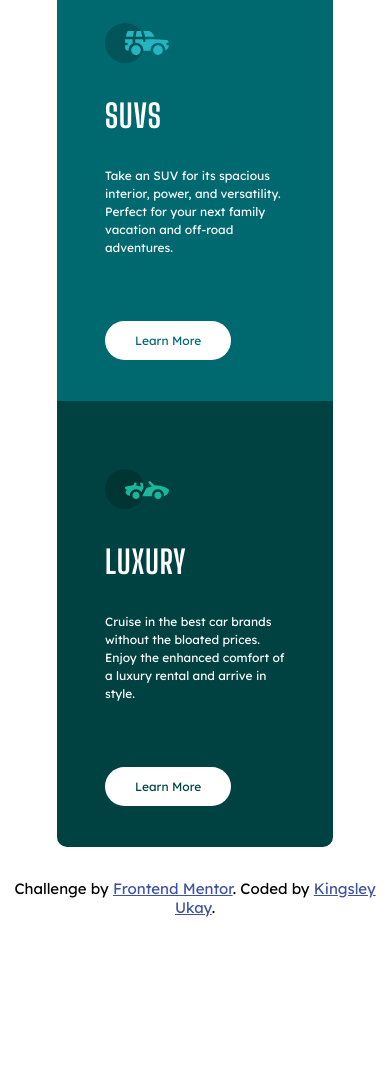
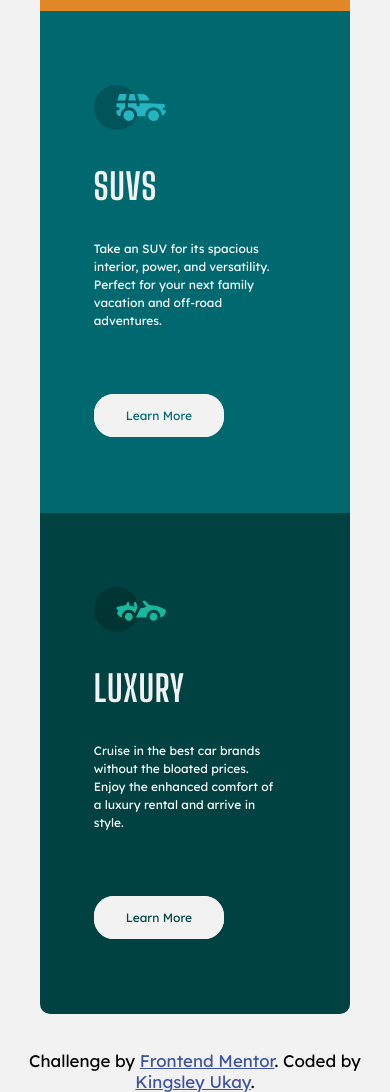
Before and after one commit to DevUKay/3-Column-Card, a plain HTML site: page index.html in a window 390 px wide. Shown: the part 491-1583 px from the top of the page. Before the commit the page ends 1408 px from the top, so only its background shows below. Drawn offline with Linux system fonts and the light colour scheme.

Commit message:
Final FXX

```diff
--- a/css/style.css
+++ b/css/style.css
@@ -5,18 +5,22 @@
     font-family: 'Lexend Deca', sans-serif;
 
 }
+html{
+    font-size: 18px;
+}
+
 body{
-    background: hsla(0, 0%, 100%, 0.75);
+    background: hsl(0, 0%, 95%);
     /* width: 100%; */
     /* box-sizing: border-box; */
 }
 
-.container {
+header {
     display: flex;
     justify-content: center;
     align-items: center;
-    height: 50rem;
-    /* width: 100%; */
+    height: 80vh;
+    width: 100vw;
 
 }
 
@@ -27,32 +31,32 @@ body{
 
 img{
     height: 40px;
-    padding: 20px 0 10px 0;
+    padding: 1.25rem 0 0.625rem 0;
 }
 
 .box-1 {
     background-color: hsl(31, 77%, 52%);
-    height: 400px;
-    width: 200px;
+    height: 25rem;
+    width: 12.5rem;
     border-radius: 10px 0 0 10px;
 }
 
 .box-2 {
     background-color: hsl(184, 100%, 22%);
-    height: 400px;
-    width: 200px;
+    height: 25rem;
+    width: 12.5rem;
 }
 .box-3 {
     background-color: hsl(179, 100%, 13%);
-    height: 400px;
-    width: 200px;
+    height: 25rem;
+    width: 12.5rem;
     border-radius: 0 10px 10px 0;
 
 }
 h1 {
     font-family:  'Big Shoulders Display', cursive;
     text-transform: uppercase;
-    color: white;
+    color: hsl(0, 0%, 95%);
     font-size: 2.2em;
     padding: 10px 0 20px 0;
     letter-spacing: 1px;
@@ -61,7 +65,7 @@ p {
     font-family: 'Lexend Deca', sans-serif;
     font-size: 15px;
     line-height: 1.5em;
-    color: white;
+    color: hsl(0, 0%, 95%);
     font-weight: light;
     padding: 10px 0 80px 0;
 }
@@ -82,26 +86,27 @@ p {
     border-radius: 20px;
     font-size: 15px;
     text-decoration: none;
-
+    border: 2px solid hsl(0, 0%, 95%);
 }
 
 .btn2 {
-    background-color: white;
+    background-color: hsl(0, 0%, 95%);
     color:hsl(184, 100%, 22%);
     padding: 12px 30px;
     border-radius: 20px;
     font-size: 15px;
     text-decoration: none;
-
+    border: 2px solid hsl(0, 0%, 95%);
 
 }
 .btn3 {
-    background-color: white;
+    background-color: hsl(0, 0%, 95%);
     color:hsl(179, 100%, 13%);
     padding: 12px 30px;
     border-radius: 20px;
     font-size: 15px;
     text-decoration: none;
+    border: 2px solid hsl(0, 0%, 95%);
 
 }
 .btn1:hover{
@@ -131,7 +136,7 @@ p {
         /* box-sizing: border-box; */
 
     }
-    .container {
+    header {
         /* background-color: aqua; */
         display: flex;
         justify-content: center;
@@ -146,29 +151,29 @@ p {
     }
     .box-1 {
         background-color: hsl(31, 77%, 52%);
-        height: 350px;
-        width: 180px;
+        height: 21.875rem;
+        width: 11.25rem;
         border-radius: 10px 10px 0 0;
         /* margin-top: 10em; */
     }
     .box-2 {
         background-color: hsl(184, 100%, 22%);
-        height: 350px;
-        width: 180px;
+        height: 21.875rem;
+        width: 11.25rem;
 
     }
 
     .box-3 {
         background-color: hsl(179, 100%, 13%);
-        height: 350px;
-        width: 180px;
+        height: 21.875rem;
+        width: 11.25rem;
         border-radius: 0 0 10px 10px;
         /* margin-bottom: 40rem; */
     }
     h1 {
         font-family:  'Big Shoulders Display', cursive;
         text-transform: uppercase;
-        color: white;
+        color: hsl(0, 0%, 95%);
         font-size: 2em;
         padding: 20px 0 20px 0;
         letter-spacing: 1px;
@@ -192,7 +197,7 @@ p {
     }
 
     .btn1 {
-        background-color: white;
+        background-color: hsl(0, 0%, 95%);
         color:hsl(31, 77%, 52%);
         padding: 12px 30px;
         border-radius: 20px;
@@ -202,7 +207,7 @@ p {
     }
 
     .btn2 {
-        background-color: white;
+        background-color: hsl(0, 0%, 95%);
         color:hsl(184, 100%, 22%);
         padding: 12px 30px;
         border-radius: 20px;
@@ -212,7 +217,7 @@ p {
 
     }
     .btn3 {
-        background-color: white;
+        background-color: hsl(0, 0%, 95%);
         color:hsl(179, 100%, 13%);
         padding: 12px 30px;
         border-radius: 20px;
@@ -220,14 +225,14 @@ p {
         text-decoration: none;
 
     }
-    .attribution {
+    footer {
         font-size: 1rem;
         /* text-align: left; */
         /* margin-top: 40px; */
         display: block;
       }
 
-      .attribution a {
+      footer a {
         color: hsl(228, 45%, 44%);
       }
 
--- a/index.html
+++ b/index.html
@@ -22,23 +22,23 @@
     <title>Frontend Mentor | 3-column preview card component</title>
 
     <style>
-      .attribution {
+      footer {
         display: block;
-        font-size: 15px;
+        font-size: 0.9375rem;
         text-align: center;
         /* margin-bottom: 20px; */
         margin-top: 2rem;
       }
 
-      .attribution a {
+      footer a {
         color: hsl(228, 45%, 44%);
       }
     </style>
   </head>
   <body>
-    <div class="container">
+    <header class="container">
       <div class="box-1">
-        <img src="images/icon-sedans.svg" class="car1" />
+        <img src="images/icon-sedans.svg" class="car1" alt="icon" />
         <h1>sedans</h1>
         <p class="p1">
           Choose a sedan for its affordability and excellent fuel economy. Ideal
@@ -48,7 +48,7 @@
       </div>
 
       <div class="box-2">
-        <img src="images/icon-suvs.svg" />
+        <img src="images/icon-suvs.svg" alt="icon"/>
         <h1>suvs</h1>
         <p class="p2">
           Take an SUV for its spacious interior, power, and versatility. Perfect
@@ -58,7 +58,7 @@
       </div>
 
       <div class="box-3">
-        <img src="images/icon-luxury.svg" />
+        <img src="images/icon-luxury.svg" alt="icon"/>
         <h1>Luxury</h1>
         <p class="p3">
           Cruise in the best car brands without the bloated prices. Enjoy the
@@ -66,12 +66,12 @@
         </p>
         <a class="btn3" href="#"> Learn More</a>
       </div>
-    </div>
-    <div class="attribution">
+    </header>
+    <footer class="attribution">
       Challenge by
       <a href="https://www.frontendmentor.io?ref=challenge" target="_blank"
         >Frontend Mentor</a
       >. Coded by <a href="#">Kingsley Ukay</a>.
-    </div>
+    </footer>
   </body>
 </html>
```
Also changed, not shown: 1 other file.
